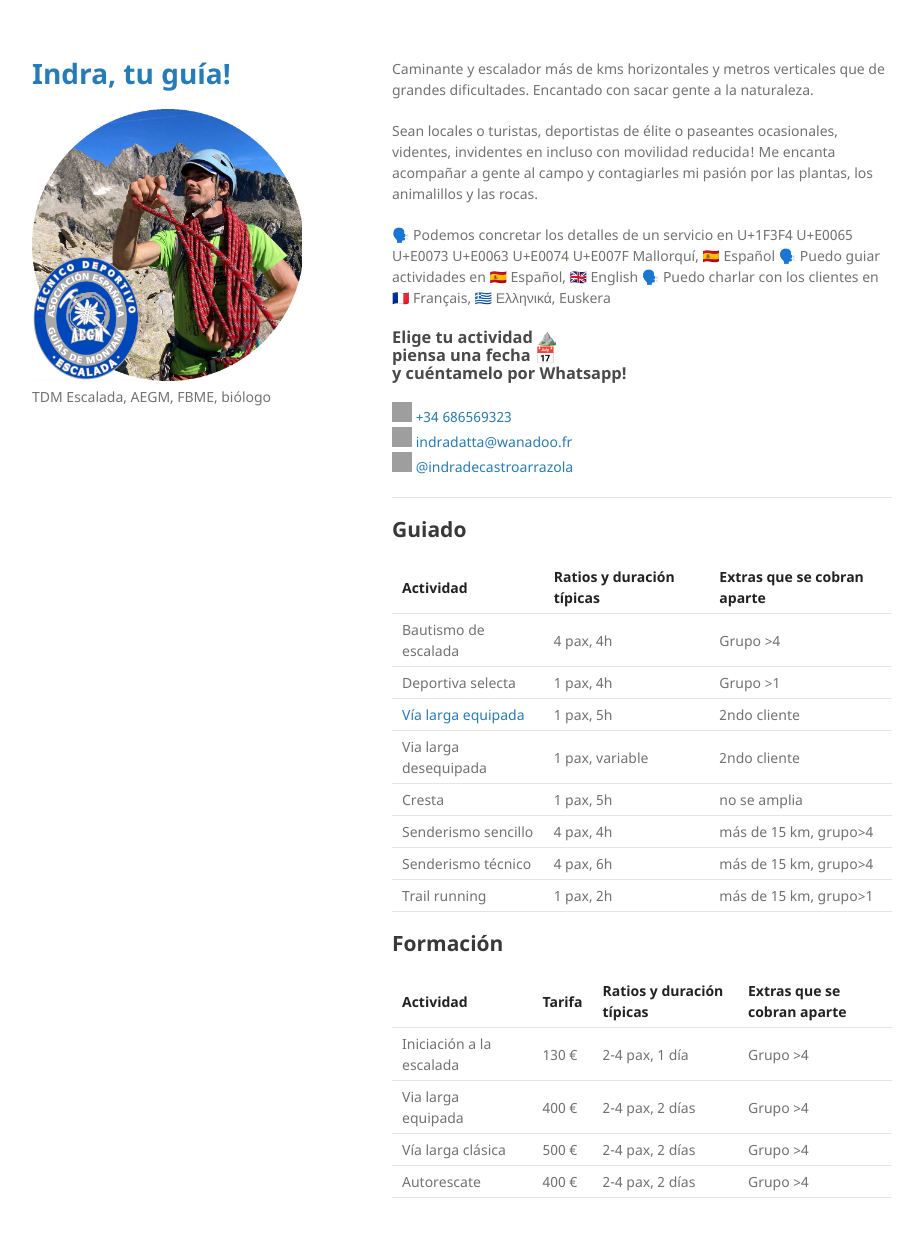
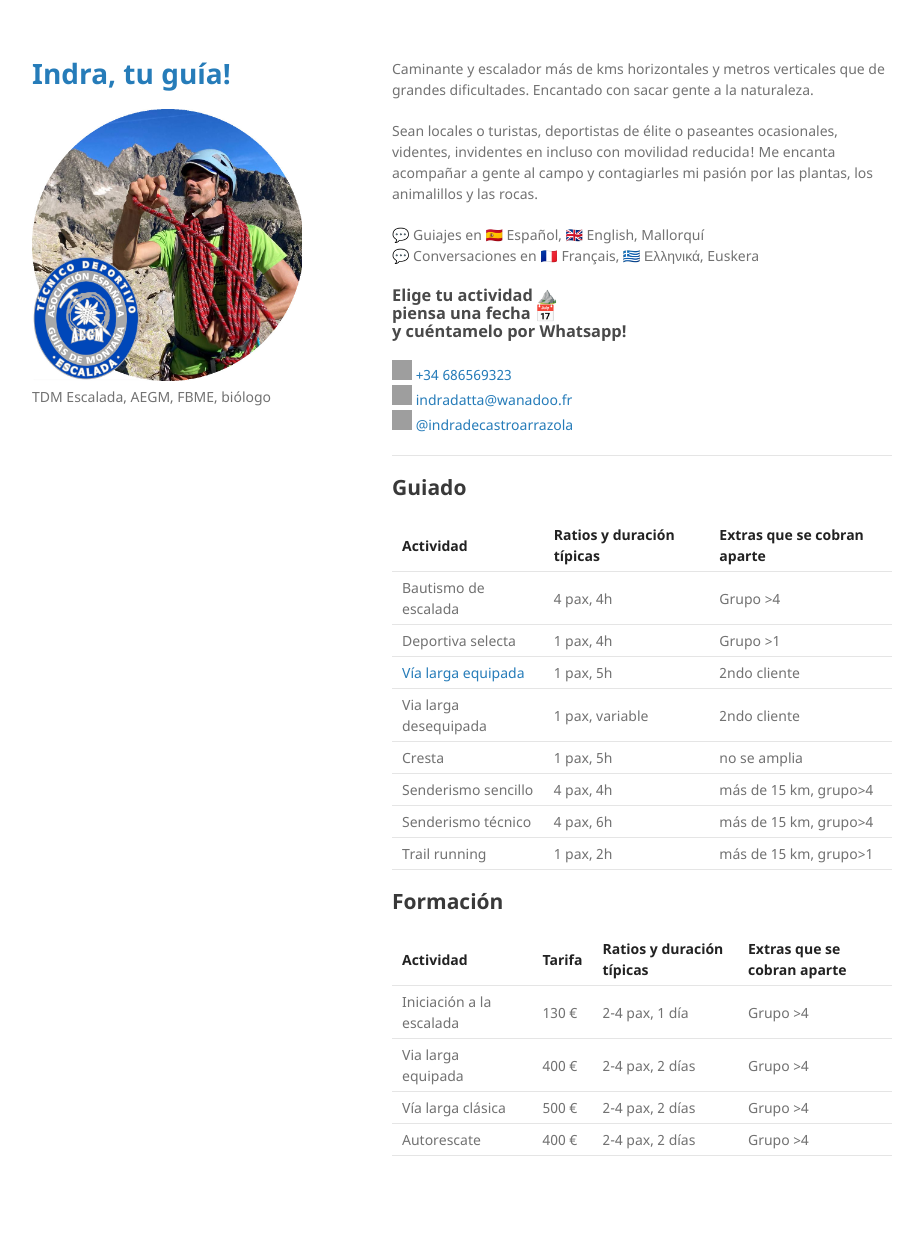
Before and after one commit to indradecastro/MountainGuide, a Jekyll site: the page built from index.md, in a window 1280 px wide and 1268 px high. Shown: the top 1237 px of the window, without its empty margins (178-1101 px from the left). Built offline with Jekyll 4.4.1, drawn with Linux system fonts in a browser that asks for light colours; emoji names are drawn with the system emoji font; grey boxes are pictures that could not be loaded.

Commit message:
languages

```diff
--- a/index.md
+++ b/index.md
@@ -6,9 +6,8 @@ Caminante y escalador más de kms horizontales y metros verticales que de grande
 
 Sean locales o turistas, deportistas de élite o paseantes ocasionales, videntes, invidentes en incluso con movilidad reducida! Me encanta acompañar a gente al campo y contagiarles mi pasión por las plantas, los animalillos y las rocas.
 
-🗣️ Podemos concretar los detalles de un servicio en U+1F3F4 U+E0065 U+E0073 U+E0063 U+E0074 U+E007F Mallorquí, 🇪🇸 Español
-🗣️ Puedo guiar actividades en 🇪🇸 Español, 🇬🇧 English
-🗣️ Puedo charlar con los clientes en 🇫🇷 Français, 🇬🇷 Ελληνικά, Euskera
+💬 Guiajes en 🇪🇸 Español, 🇬🇧 English, Mallorquí <br>
+💬 Conversaciones en 🇫🇷 Français, 🇬🇷 Ελληνικά, Euskera
 
 ### Elige tu actividad :mountain: <br> piensa una fecha :date: <br> y cuéntamelo por Whatsapp!
 
```
Also changed, not shown: via-larga-equipada.md (line endings or trailing spaces).
